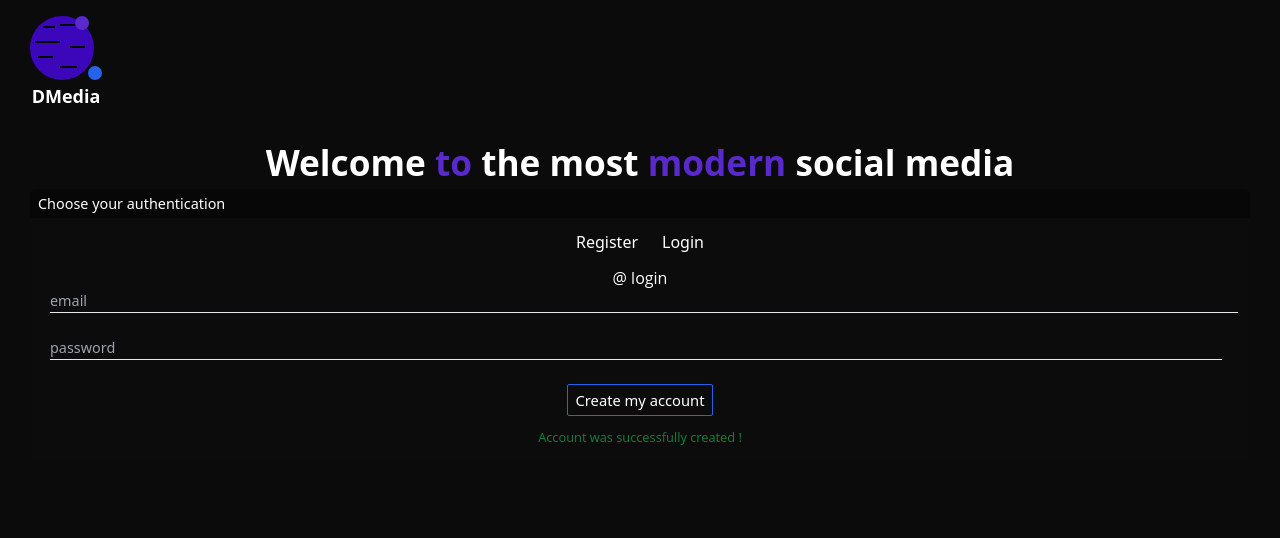
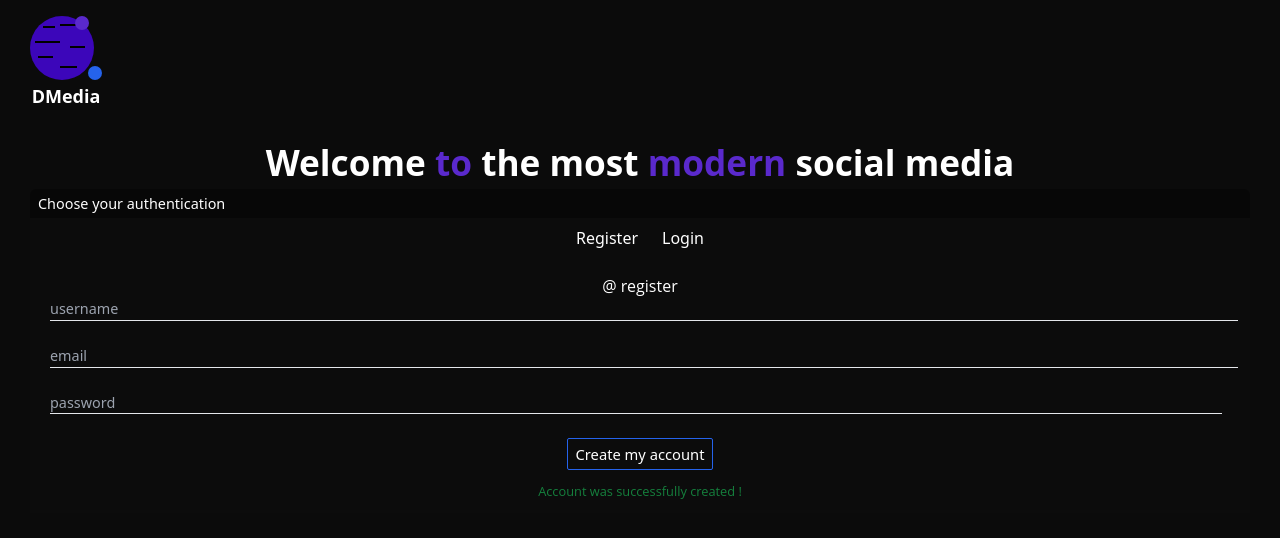
Before and after one commit to dennisdingo28/DMedia, a React (Create React App) app: page /auth in a window 1280 px wide. Shown: the top 538 px of the page. Built offline with nearby package versions, Linux system fonts and the light colour scheme; the HTML template or start-up script is replaced by a standard one.

Commit message:
auth page fixes

```diff
--- a/src/components/Authenticate.jsx
+++ b/src/components/Authenticate.jsx
@@ -4,6 +4,11 @@ import Logo from './Logo'
 const Authenticate = () => {
 
     const [showPassword,setShowPassword] = useState(false);
+    const [form,setForm]=useState(true);
+
+    //true-register form;
+    //false-login form;
+
   return (
     <div className='authWrapper'>
         <div className='authContainer bg-[#0b0b0b] min-h-screen text-white'>
@@ -29,13 +34,15 @@ const Authenticate = () => {
                                 <p className='font-Noto text-[.9em] font-thin'>Choose your authentication</p>
                             </div>
 
-                            <div className='authWrapper'>
-                                <div className='authContainer bg-[#0c0c0c] p-3'>
-                                    <div className='flex items-center justify-center gap-6'>
-                                        <p className='font-thin cursor-pointer relative after:content-[""] after:h-[1.6px] after:bg-darkBlue after:absolute after:bottom-[-3px] after:left-[50%] after:translate-x-[-50%] after:w-[0px] hover:after:w-[100%] after:duration-[.20s]'>Register</p>
-                                        <p className='font-thin cursor-pointer relative after:content-[""] after:h-[1.6px] after:bg-darkBlue after:absolute after:bottom-[-3px] after:left-[50%] after:translate-x-[-50%] after:w-[0px] hover:after:w-[100%] after:duration-[.20s]'>Login</p>
+                            <div className='authWrapper bg-[#0c0c0c]'>
+                                <div>
+                                    <div className='flex items-center justify-center gap-6 pt-2'>
+                                        <p className='font-thin cursor-pointer relative after:content-[""] after:h-[1.6px] after:bg-darkBlue after:absolute after:bottom-[-3px] after:left-[50%] after:translate-x-[-50%] after:w-[0px] hover:after:w-[100%] after:duration-[.20s]' onClick={()=>setForm(true)}>Register</p>
+                                        <p className='font-thin cursor-pointer relative after:content-[""] after:h-[1.6px] after:bg-darkBlue after:absolute after:bottom-[-3px] after:left-[50%] after:translate-x-[-50%] after:w-[0px] hover:after:w-[100%] after:duration-[.20s]' onClick={()=>setForm(false)}>Login</p>
                                     </div>
-                                    <div className='registerContainer mt-3 hidden'>
+                                    <div className='authContainer p-3 relative'>
+                                        {
+                                            form ? <div className='registerContainer mt-3'>
                                             <p className='text-center lowercase font-Open'>@ register</p>
 
                                             <div className='registerForm flex flex-col gap-6'>
@@ -49,16 +56,16 @@ const Authenticate = () => {
                                                 </div>
                                                 <div className='passwordContainer flex items-center gap-2'>
                                                     <i className='bi bi-shield'></i>
-                                                <input type="password" placeholder='username' className='text-[.9em] bg-transparent outline-none border-b w-[100%]'/>
+                                                    <input type={showPassword ? "text":"password"} placeholder='password' className='text-[.9em] bg-transparent outline-none border-b w-[100%]'/>
+                                                        {showPassword ? <i onClick={()=>setShowPassword(false)} className="bi bi-eye cursor-pointer hover:bg-gray-800 duration-[.10s] px-1 rounded-full"></i>:<i onClick={()=>setShowPassword(true)} className="bi bi-eye-slash cursor-pointer hover:bg-gray-800 duration-[.10s] px-1 rounded-full"></i>}
                                                 </div>
                                                 <div className='submitContainer text-center'>
                                                     <button className='bg-transparent border font-Noto rounded-sm text-[.92em] border-darkBlue px-2 py-1 hover:bg-darkBlue duration-[.25s]'>Create my account</button>
                                                     <p className='formStatus text-[.8em] font-Open mt-3 text-green-700'>Account was successfully created !</p>
                                                 </div>
                                             </div>
-                                    </div>
-
-                                    <div className='loginContainer'>
+                                        </div> :
+                                        <div className='loginContainer duration-150'>
                                             <p className='text-center mt-3 lowercase font-Open'>@ login</p>
                                             <div className='loginForm flex flex-col gap-6'>
 
@@ -78,7 +85,11 @@ const Authenticate = () => {
                                             </div>
                                         </div>
 
+                                        }
 
+
+
+                                    </div>
                                 </div>
 
                             </div>
```
Lines whose indentation alone changed are shown as unchanged.
